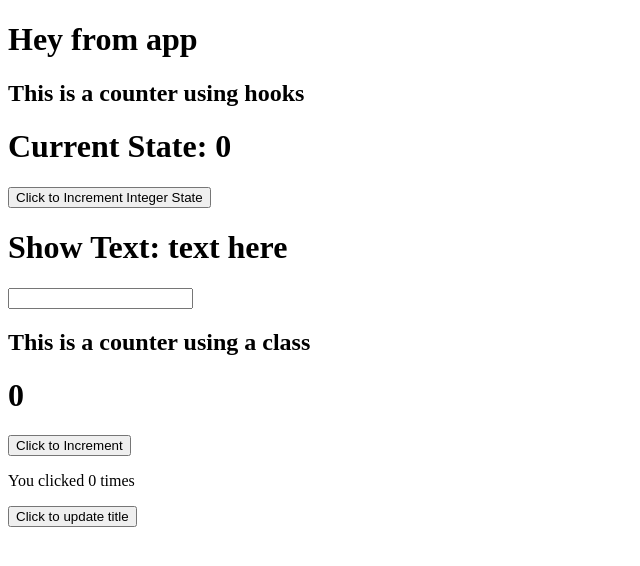
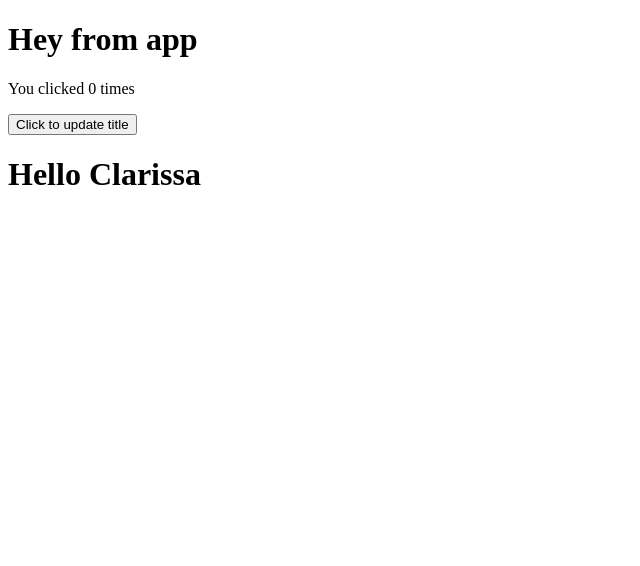
Before and after one commit to cboydstun/react-hooks-state-2, a React (Create React App) app: page / in a window 1280 px wide. Shown: the top 566 px of the page, without its empty margins (0-640 px from the left). Built offline with nearby package versions, Linux system fonts and the light colour scheme.

Commit message:
added props to EffectHook

```diff
--- a/src/App.js
+++ b/src/App.js
@@ -3,14 +3,15 @@ import TextDisplay from './components/TextDisplay'
 import ClassCounter from './components/ClassCounter'
 import EffectHook from './components/EffectHook'
 
+
 export default function App() {
     return (
         <div>
             <h1>Hey from app</h1>
-            <CounterWithHooks />
+            {/* <CounterWithHooks />
             <TextDisplay />
-            <ClassCounter />
-            <EffectHook />
+            <ClassCounter /> */}
+            <EffectHook name="Clarissa" />
         </div>
     )
 }
--- a/src/components/EffectHook.js
+++ b/src/components/EffectHook.js
@@ -1,6 +1,6 @@
 import React, { useState, useEffect } from 'react';
 
-function EffectHook() {
+function EffectHook({ name }) {
   const [count, setCount] = useState(0);
 
   // Similar to componentDidMount and componentDidUpdate:
@@ -15,6 +15,7 @@ function EffectHook() {
       <button onClick={() => setCount(count + 1)}>
         Click to update title
       </button>
+      <h1>Hello {name}</h1>
     </div>
   );
 }
```
